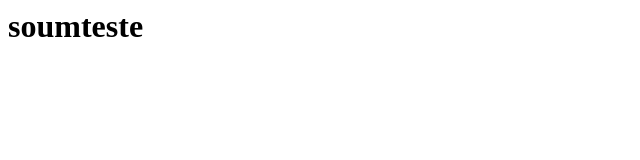
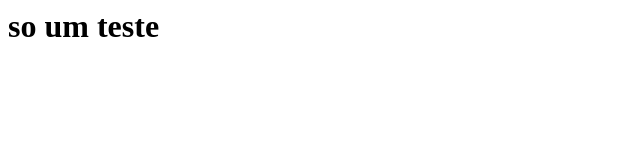
Before and after one commit to carlosMiguelz/meuProjeto, a plain HTML site: page index.html in a window 1280 px wide. Shown: the full height of the page, 0-640 px from the left. Drawn offline with Linux system fonts and the light colour scheme.

Commit message:
segundo arquivo

```diff
--- a/index.html
+++ b/index.html
@@ -1,3 +1,3 @@
 <html>
-     <h1>soumteste</h1>
+     <h1>so um teste</h1>
 <html>
```
Also changed, not shown: c2.html (added, +10 -0 lines).
